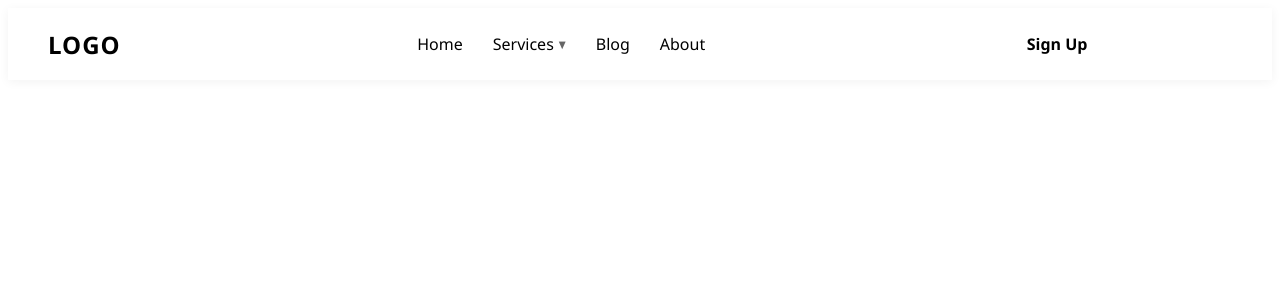
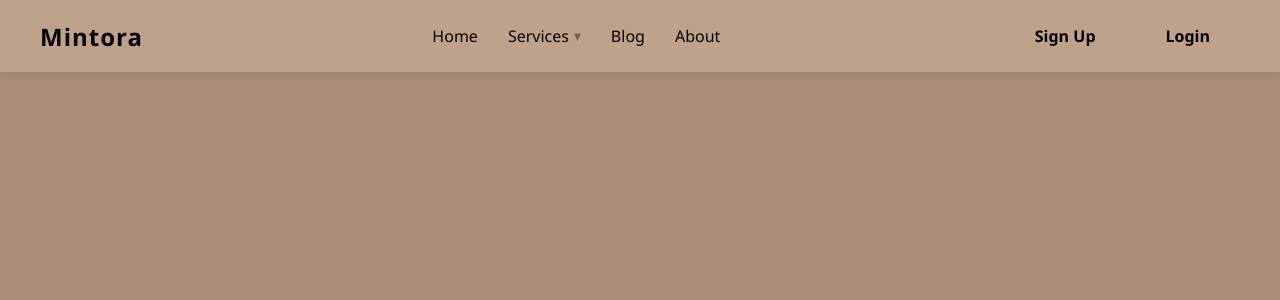
Before and after one commit to Rohan9833/NFT-Marketplace, a React app in the folder Frontend/: page / in a window 1280 px wide. Shown: the top 300 px of the page. Built offline with nearby package versions, Linux system fonts and the light colour scheme; the HTML template or start-up script is replaced by a standard one.

Commit message:
added css for navbar

```diff
--- a/Frontend/src/App.jsx
+++ b/Frontend/src/App.jsx
@@ -1,11 +1,11 @@
-// import HomePage from "./Pages/HomePage";
+
 import Navbar from "./Components/Navbar";
 
 function App() {
   return (
     <>
       <Navbar/>
-      {/* <HomePage /> */}
+
     </>
   );
 }
--- a/Frontend/src/Components/Navbar.jsx
+++ b/Frontend/src/Components/Navbar.jsx
@@ -6,7 +6,7 @@ function Navbar() {
       <div className="nav-container">
         <div className="nav-wrapper">
           {/* Logo Section */}
-          <div className="nav-logo">LOGO</div>
+          <div className="nav-logo">Mintora</div>
 
           {/* Navigation Links */}
           <div className="nav-links">
--- a/Frontend/src/Style/Navbar.css
+++ b/Frontend/src/Style/Navbar.css
@@ -2,7 +2,7 @@
 
 
 .nav-container {
-  background-color: #ffffff; /* Background clean white rakha hai */
+  background-color: var(--color-secondary); /* Background clean white rakha hai */
   padding: 15px 40px;
   box-shadow: 0 2px 10px rgba(0,0,0,0.05);
   font-family: 'Segoe UI', Tahoma, Geneva, Verdana, sans-serif;
@@ -21,6 +21,7 @@
   font-weight: 800;
   color: var(--color-dark);
   letter-spacing: 1px;
+  /* font-family: ; */
 }
 
 .nav-links {
@@ -74,7 +75,7 @@
 .btn-login {
   padding: 10px 30px;
   background-color: var(--color-dark);
-  color: white;
+  /* color: white; */
   border-radius: 50px;
   font-weight: 600;
   cursor: pointer;
--- a/Frontend/src/Style/index.css
+++ b/Frontend/src/Style/index.css
@@ -4,3 +4,9 @@
   --color-light: #F3E4C9;
   --color-accent: #BABF94;
 }
+
+body{
+  margin: 0;
+  padding: 0;
+  background-color: var(--color-primary);
+}
```
